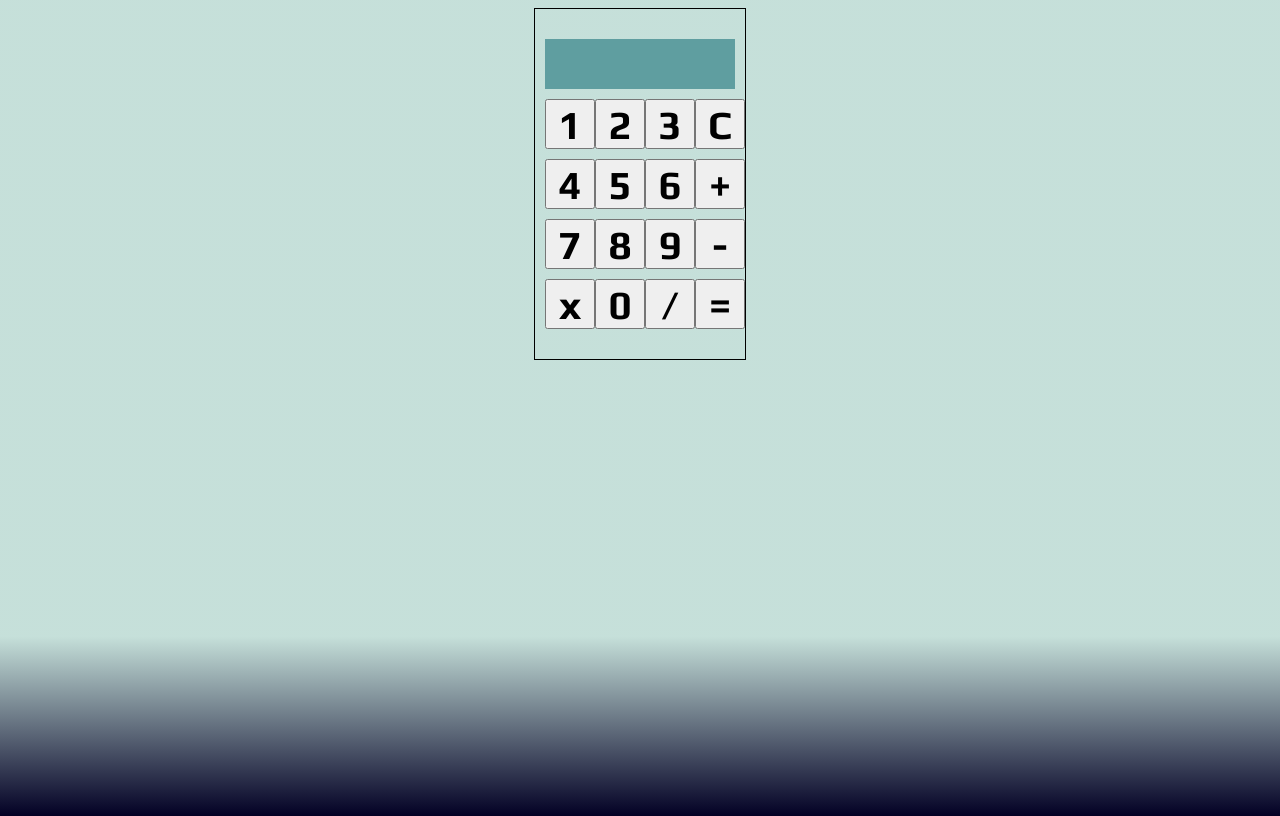
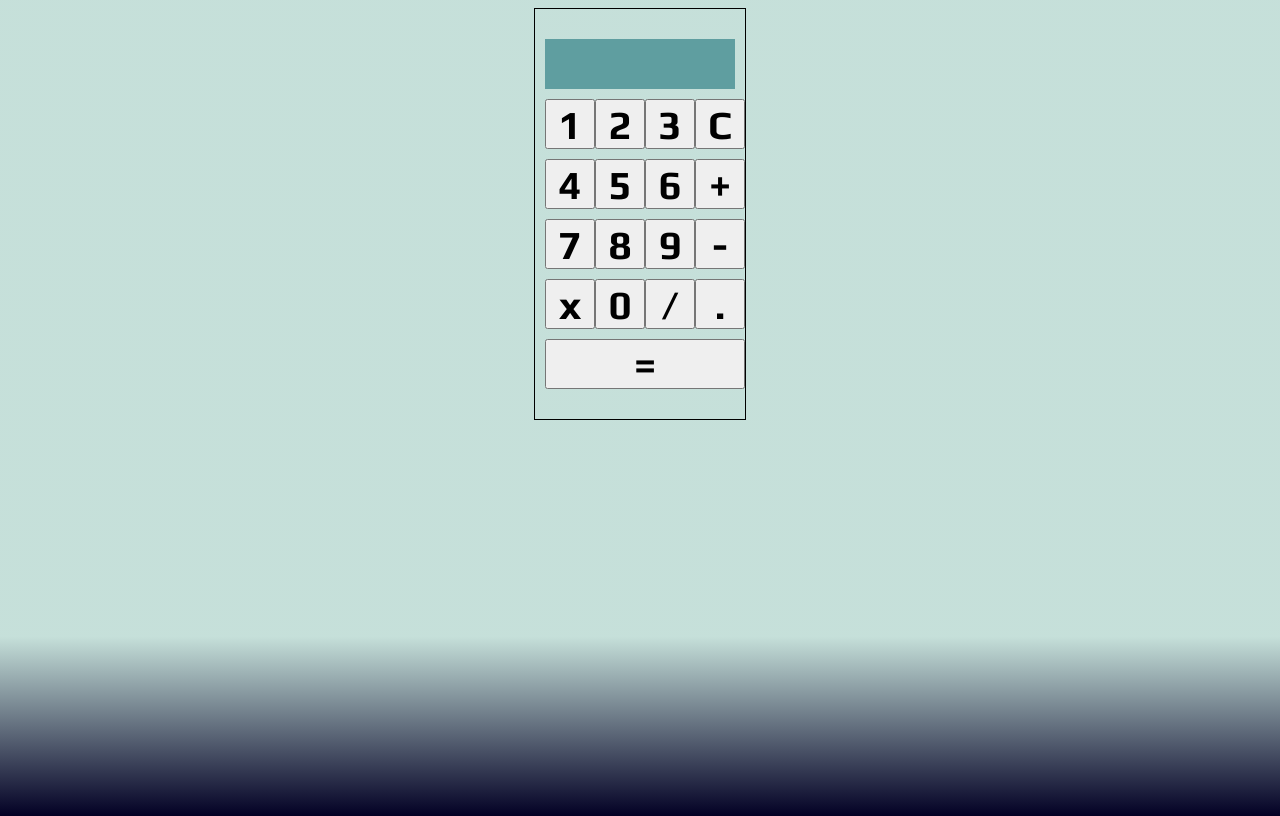
Before and after one commit to hmwebdev/calculator, a plain HTML site: page index.html in a window 1280 px wide. Drawn offline with Linux system fonts and the light colour scheme; a web font is replaced by a local one.

Commit message:
Fix divided by 0 with error message and fix overflow decimal number with divide operation

```diff
--- a/app/app.js
+++ b/app/app.js
@@ -1,7 +1,7 @@
 // Global Vars
-let display = document.querySelector("#output");
-let clr = document.querySelector("#button-C");
-let firstNum, secondNum, operator;
+const display = document.querySelector("#output");
+const clr = document.querySelector("#button-clear");
+let firstNum, secondNum, operator, secondOperator;
 
 // Functions
 
@@ -18,7 +18,8 @@ const multiply = (num1, num2) => {
 };
 
 const divide = (num1, num2) => {
-  return num1 / num2;
+  let total = num1 / num2;
+  return Math.round(total * 10 ** 2) / 10 ** 2;
 };
 
 const operate = (num1, op, num2) => {
@@ -31,6 +32,9 @@ const operate = (num1, op, num2) => {
     total = multiply(Number(num1), Number(num2));
   } else if (op === "/") {
     total = divide(Number(num1), Number(num2));
+    if (total === undefined || total === Infinity) {
+      return (display.innerHTML = "ERR");
+    }
   }
   return total;
 };
--- a/index.html
+++ b/index.html
@@ -19,7 +19,7 @@
                         onclick="populateDisplay(2)" /></div>
                 <div class="div4"><input class="number" type="button" value="3" id="button-3"
                         onclick="populateDisplay(3)" /></div>
-                <div class="div5"><input class="operator" type="button" value="C" id="button-C" />
+                <div class="div5"><input class="operator" type="button" value="C" id="button-clear" />
                 </div>
                 <div class="div6"><input class="number" type="button" value="4" id="button-4"
                         onclick="populateDisplay(4)" /> </div>
@@ -30,28 +30,32 @@
                 <div class="div9"><input class="operator" type="button" value="+" id="button-+"
                         onclick="setOperator('+')" />
                 </div>
-                <div class="div10"><input class="number" type="button" value="7" id="button-8"
+                <div class="div10"><input class="number" type="button" value="7" id="button-7"
                         onclick="populateDisplay(7)" />
                 </div>
-                <div class="div11"><input class="number" type="button" value="8" id="button-9"
+                <div class="div11"><input class="number" type="button" value="8" id="button-8"
                         onclick="populateDisplay(8)" />
                 </div>
                 <div class="div12"><input class="number" type="button" value="9" id="button-9"
                         onclick="populateDisplay(9)" />
                 </div>
-                <div class="div13"><input class="operator" type="button" value="-" id="button-9"
+                <div class="div13"><input class="operator" type="button" value="-" id="button-less"
                         onclick="setOperator('-')" />
                 </div>
-                <div class="div14"><input class="operator" type="button" value="x" id="button-9"
+                <div class="div14"><input class="operator" type="button" value="x" id="button-multi"
                         onclick="setOperator('x')" />
                 </div>
-                <div class="div15"><input class="number" type="button" value="0" id="button-9"
+                <div class="div15"><input class="number" type="button" value="0" id="button-0"
                         onclick="populateDisplay(0)" />
                 </div>
-                <div class="div16"><input class="operator" type="button" value="/" id="button-9"
+                <div class="div16"><input class="operator" type="button" value="/" id="button-divide"
                         onclick="setOperator('/')" />
                 </div>
-                <div class="div17"><input class="operator" type="button" value="=" id="button-9" onclick="equal()" />
+                <div class="div17"><input class="operator" type="button" value="." id="button-decimal"
+                        onclick="populateDisplay('.')" />
+                </div>
+                <div class="div18"><input class="operator" type="button" value="=" id="button-equal"
+                        onclick="equal()" />
                 </div>
             </div>
         </div>
--- a/style.css
+++ b/style.css
@@ -46,7 +46,7 @@ body {
 .parent {
   display: grid;
   grid-template-columns: repeat(4, 1fr);
-  grid-template-rows: repeat(5, 1fr);
+  grid-template-rows: repeat(6, 1fr);
   grid-column-gap: 0px;
   grid-row-gap: 10px;
 }
@@ -65,7 +65,7 @@ input {
 }
 
 .div1 {
-  grid-area: 1 / 1 / 2 / 6;
+  grid-area: 1 / 1 / 2 / 5;
   background-color: cadetblue;
   margin-right: 10px;
   font-family: "Micro 5", sans-serif;
@@ -121,3 +121,10 @@ input {
 .div17 {
   grid-area: 5 / 4 / 6 / 5;
 }
+.div18 {
+  grid-area: 6 / 1 / 7 / 5;
+}
+
+#button-equal {
+  width: 100%;
+}
```
